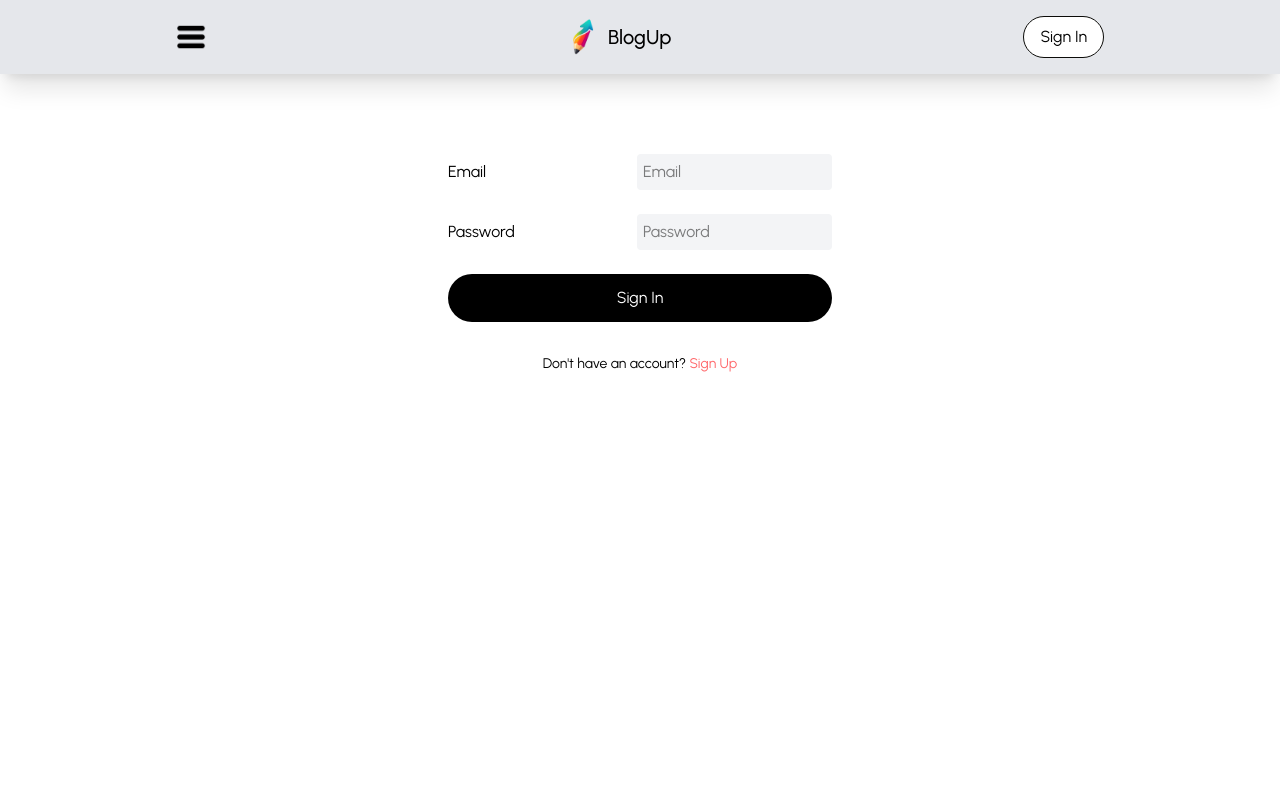
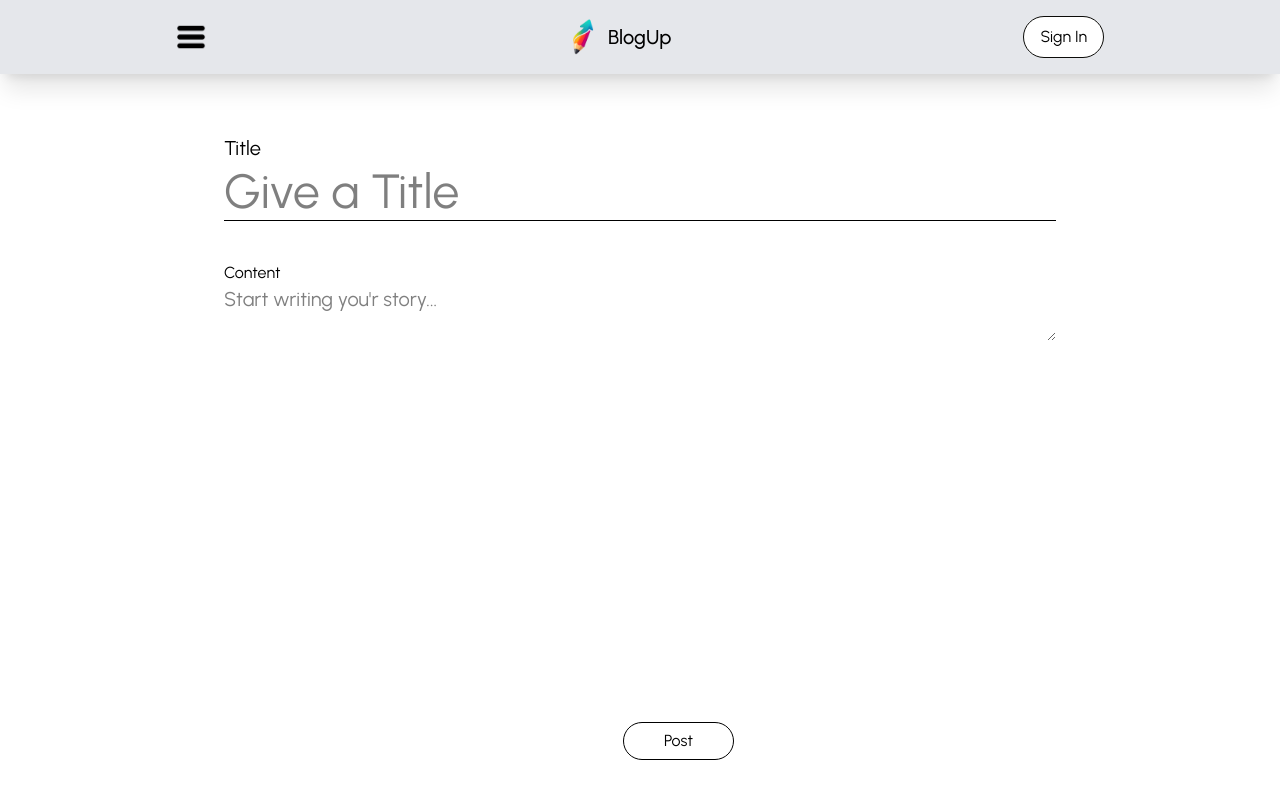
Before and after one commit to Kabilesh-GS/Blog-Up, a React (Vite) app in the folder Frontend/: page /write in a window 1280 px wide. Before the commit this address led to /signin. Built offline with nearby package versions, Linux system fonts and the light colour scheme; no server answers.

Commit message:
added write blog function

```diff
--- a/Frontend/src/Sections/BlogFull/BlogFull.tsx
+++ b/Frontend/src/Sections/BlogFull/BlogFull.tsx
@@ -52,8 +52,8 @@ export default function BlogFull({token} : prop) {
             <div>{(blog?.createdAt)?.slice(0,10).split('-').reverse().join(' ')}</div>
           </div>
           <div>
-            <h1 className='font-medium text-5xl' style={{ whiteSpace: "pre-line" }}>{blog?.title}</h1>
-            <p className='mt-4 text-lg mt-6'>{blog?.description}</p>
+            <h1 className='font-medium text-5xl'>{blog?.title}</h1>
+            <p className='mt-4 text-lg mt-6' style={{ whiteSpace: "pre-line" }}>{blog?.description?.replace(/\\n/g, "\n")}</p>
           </div>
           <div className='mt-15 mb-5'><FaRegHeart className='cursor-pointer' onClick={() => handleFav()}/></div>
         </div>
--- a/Frontend/src/Sections/PostProfile/PostProfile.tsx
+++ b/Frontend/src/Sections/PostProfile/PostProfile.tsx
@@ -82,7 +82,7 @@ export default function PostProfile({token} : any) {
                 </Link>
               ))}
             </div> :
-            <div className='flex justify-center mt-5'>
+            <div className='flex flex-col justify-center items-center mt-5'>
               {userBlogs.map((e: any) => (
                 <Link to={`/blog/${e?.id}`} key={e?.id} className="w-[65%] hover:bg-gray-100 hover:shadow-xl p-4 rounded-2xl mb-2 cursor-pointer">
                   <h2 className="text-[25px] font-medium text-justify">{e.title}</h2>
--- a/Frontend/src/Sections/Write/Write.tsx
+++ b/Frontend/src/Sections/Write/Write.tsx
@@ -9,35 +9,63 @@ type Props = {
 export default function Write({token} : Props) {
 
   const navigation = useNavigate();
+  const [title,setTitle] = useState('');
+  const [description,setDescription] = useState('');
   const [decoded, setDecoded] = useState<MyJwtPayload | null>(null);
 
   useEffect(() => {
-    if(!token){
-    navigation('/signin')
+    if (!token) {
+      return;
     }
-    else{
-      const payload = decodeJWT(token);
-      setDecoded(payload);
+
+    const payload = decodeJWT(token);
+
+    if (!payload?.exp || isTokenExpired(payload.exp)) {
+      navigation('/signin');
+      return;
     }
-  },[token])
+
+    setDecoded(payload);
+  }, [token]);
+
+  const handleSubmit = async () => {
+    try{
+      fetch(`http://localhost:3000/blog/addPost`,{
+        method : 'POST',
+        headers : {
+          "Content-Type": "application/json",
+          Authorization: `Bearer ${token}`
+        },
+        body : JSON.stringify({
+          title : title,
+          description : description
+        })
+      })
+
+      navigation(`/profile/${decoded?.userName}`)
+    }
+    catch{
+      window.alert('Post Failed')
+    }
+  }
 
   return (
-    <div className="font-[Urbanist] mt-15">
+    <form className="font-[Urbanist] mt-15" onSubmit={handleSubmit}>
       <div className="flex justify-center">
         <div className="flex flex-col w-[85%] md:w-[65%]">
           <label className="text-xl">Title</label>
-          <input className="outline-0 border-b-1 text-5xl" placeholder="Give a Title" type="text"/>
+          <input onChange={(e) => setTitle(e.target.value)} className="outline-0 border-b-1 text-5xl" placeholder="Give a Title" type="text"/>
         </div>
       </div>
       <div className="flex justify-center mt-10">
         <div className="flex flex-col w-[85%] md:w-[65%]">
           <label>Content</label>
-          <textarea className="outline-0 text-xl" placeholder="Start writing you'r story..."/>
+          <textarea className="outline-0 text-xl mb-10" onChange={(e) => setDescription(e.target.value)} onInput={(e: any) => {e.target.style.height = e.target.scrollHeight + "px"}} placeholder="Start writing you'r story..."/>
         </div>
       </div>
       <div className="flex justify-center fixed bottom-10 left-[35%] md:w-[36%]">
-        <button className="py-1.5 px-10 border rounded-full hover:text-white hover:bg-black cursor-pointer">Post</button>
+        <button type="submit" className="py-1.5 px-10 border rounded-full hover:text-white hover:bg-black cursor-pointer">Post</button>
       </div>
-    </div>
+    </form>
   )
 }
--- a/Frontend/src/Utils/auth.ts
+++ b/Frontend/src/Utils/auth.ts
@@ -15,7 +15,7 @@ export function decodeJWT(token: string): MyJwtPayload | null {
   }
 }
 
-export function isTokenExpired(exp: number): boolean {
+export function isTokenExpired(exp: any): boolean {
   console.log(Date.now());
   console.log(exp);
   return Date.now() / 1000 > exp;
```
